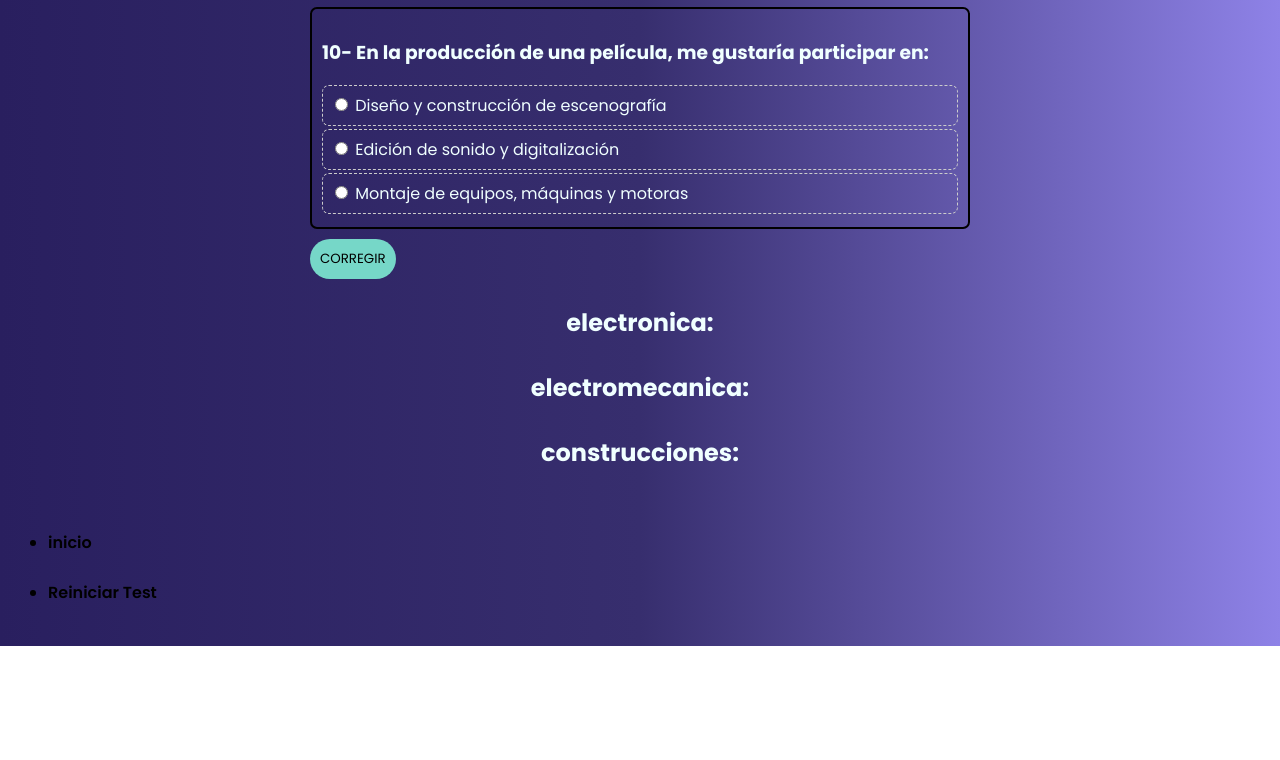
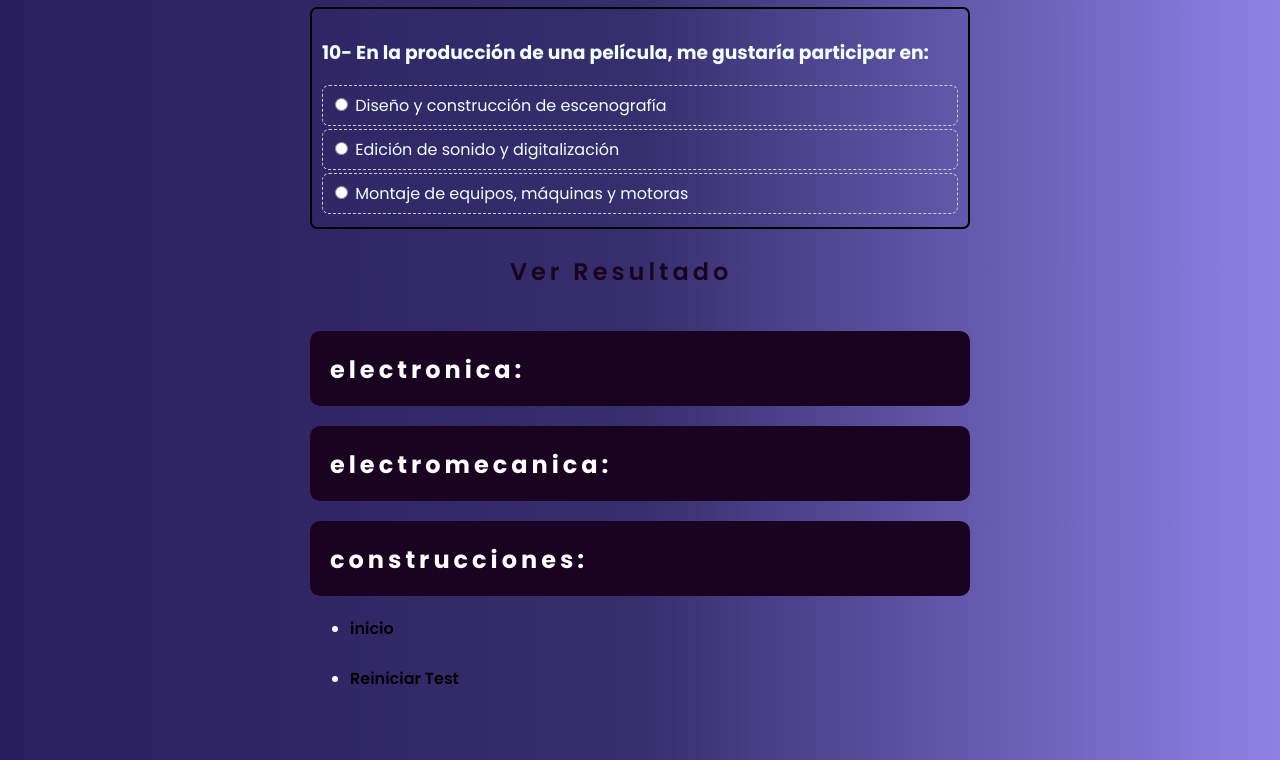
Before and after one commit to Proyecto-Vocacional/Test-Vocacional6TO, a plain HTML site: page Juego de ecuaciones.html in a window 1280 px wide. Shown: the part 2274-3034 px from the top of the page. Before the commit the page ends 2920 px from the top, so only its background shows below. Drawn offline with nearby package versions, Linux system fonts and the light colour scheme.

Commit message:
Add files via upload

```diff
--- a/Juego de ecuaciones.html
+++ b/Juego de ecuaciones.html
@@ -148,9 +148,29 @@
 			</label>
 		</section>
 
-		<button onclick="corregir()" id="btn-abrir"> CORREGIR </button>
+		<!--<button onclick="corregir()" id="btn-abrir">
+			<span id="span1"></span>
+			<span id="span2"></span>
+			<span id="span3"></span>
+			<span id="span4"></span>
 
-		<dialog  id="modal">
+			CORREGIR </button>--->
+
+
+		<script src="https://ajax.googleapis.com/ajax/libs/jquery/2.1.1/jquery.min.js"></script>
+
+
+		<a href="" id="btn" class="btn-neon">
+			<span id="span1"></span>
+			<span id="span2"></span>
+			<span id="span3"></span>
+			<span id="span4"></span>
+			Ver Resultado
+		</a>
+
+
+
+		<dialog id="modal">
 			<div id="capa">
 				<h2 class="popTitle">Te recomendamos:</h2>
 
@@ -158,10 +178,15 @@
 
 				<a id="enlace1" href="index.html">Ver mas informacion</a>
 
+
 				<button id="btn-cerrar">Cerrar popup
 
 				</button>
+
+				<div id="tag">Recordaque este </div>
+
 			</div>
+
 		</dialog>
 
 
@@ -211,10 +236,28 @@
 
 
 
-		<h2>electronica: <span id="resultado" %></span></h2>
-		<h2>electromecanica:<span id="resultado2" %></span></h2>
-		<h2>construcciones:<span id="resultado3" %></span></h2>
+		<div class="esp1">
+			<h2 class="asig">electronica: <span id="resultado"></span></h2>
+
+			<div class="barra">
+				<div class="progreso" ></div>
 			</div>
+
+		</div>
+
+
+		<div >
+			<h2 class="asig">electromecanica: <span id="resultado2"></span></h2>
+
+			<div>
+				<h2 class="asig">construcciones: <span id="resultado3"></span></h2>
+
+			</div>
+
+		</div>
+
+
+
 
 		<script src="script.js"></script>
 
@@ -230,6 +273,9 @@
 		</footer>
 
 
+
+
+
 </body>
 
 </html>
--- a/estilo2.css
+++ b/estilo2.css
@@ -1,4 +1,5 @@
 @import url('https://fonts.googleapis.com/css2?family=Poppins:wght@300;400;600;700&display=swap');
+
 
 * {
 	box-sizing: border-box;
@@ -18,6 +19,9 @@ body {
 
 	background-image: linear-gradient(to right, rgb(41, 31, 95), rgb(55, 46, 110), rgb(142, 130, 231));
 }
+
+
+
 
 .container {
 	max-width: 700px;
@@ -55,18 +59,22 @@ label:hover {
 
 #btn-abrir {
 	width: 80%,
-		display block;
+	display block;
 	margin: auto;
 	padding: 10px;
-
-	background-color: #76d7c8;
+	background-color: #1a0321;;
 	border: none;
 	cursor: pointer;
 	border-radius: 20px;
+	color: #fff;
 }
 
 #btn-abrir:hover {
 	background: #000;
+
+	background: #a945c7;
+    box-shadow: 0 0 10px #a945c7, 0 0 40px #a945c7, 0 0 80px #a945c7;
+    transition-delay: 0.2s;
 	color: #fff;
 }
 
@@ -157,17 +165,17 @@ h2 {
 
 #resultado {
 	font-size: 30px;
-	color: blue;
+	color: #a945c7;
 }
 
 #resultado2 {
 	font-size: 30px;
-	color: blue;
+	color: #a945c7;
 }
 
 #resultado3 {
 	font-size: 30px;
-	color: blue;
+	color: #a945c7;
 }
 
 /*MODAL*/
@@ -193,12 +201,23 @@ h2 {
 
 }
 
-#capa {
-
-	padding: 10px;
-	margin: 10px 0;
+#modal::after {
+	content: "";
+	position: absolute;
+	top: 0;
+	left: 0;
+	width: 100%;
+	height: 100%;
+	/*background-image: url(img/a5dbb481cbbabce95f8ebe77e30078c1.gif);
+	*/
+	z-index: -1;
+	opacity: 0.3;
+	background-repeat: no-repeat;
+	background-size: cover;
 
 }
+
+
 
 #modal2::backdrop {
 	background-color: rgba(0, 0, 0, 0.55);
@@ -207,10 +226,11 @@ h2 {
 
 
 #modal2 {
-	max-width: 50ch;
-	height: 60%;
-	background-image: url(tdma.png);
+	width: 600px;
+	height: 300px;
+	background-image: url(img/aurelien-romain-DB_q6rPFnBM-unsplash.jpg);
 	color: white;
+	background-size: cover;
 }
 
 #modal3::backdrop {
@@ -243,7 +263,6 @@ h2 {
 	background-position-y: top;
 	color: white;
 	background-color: darkslateblue;
-
 	padding: 20px;
 
 }
@@ -273,3 +292,129 @@ a:hover {
 	color: rgb(255, 255, 255);
 
 }
+
+#tag {
+	text-align: center;
+
+}
+/*//////////////////////////////////////////*/
+.btn-neon{
+
+    position: relative;
+    display: inline-block;
+    padding: 15px 100px;
+	margin-left: 100px;
+    color: #fff;
+    letter-spacing: 4px;
+    text-decoration: none;
+    font-size: 24px;
+    overflow: hidden;
+    transition: 0.2s;
+	background-color: transparent;
+	border-color: transparent;
+	color: #1a0321;
+	border-radius: 10px;
+}
+
+.asig{
+	text-align: justify;
+	position: relative;
+    display: block;
+    padding: 15px 100px;
+	padding-inline-start: 20px;
+    color: #fff;
+    letter-spacing: 4px;
+    text-decoration: none;
+    font-size: 24px;
+	background-color: #1a0321;
+	border-radius: 10px;
+
+}
+
+
+/*/////////////////////////////////
+.barra{
+	width: 350px;
+	height: 20px;
+	background-color: white;
+	border-radius: 10px;
+	box-shadow: 4px 25px 25px rgb(0, 0, 0);
+}
+
+.progreso{
+width: var(--s);
+height: 100%;
+background-color: #a80fd6;
+border-radius: 10px;
+animation: Aumentar 5s ease;
+
+}
+
+////////////////////////////////////*/
+
+
+
+
+.btn-neon:hover{
+    background: #a945c7;
+    box-shadow: 0 0 10px #a945c7, 0 0 40px #a945c7, 0 0 80px #a945c7;
+    transition-delay: 0.8s;
+ }
+.btn-neon span{
+    position: absolute;
+    display: block;
+}
+#span1{
+    top: 0;
+    left: -100%;
+    width: 100%;
+    height: 2px;
+    background: linear-gradient(90deg, transparent,#a945c7);
+ }
+ .btn-neon:hover #span1{
+    left: 100%;
+    transition: 0.7s;
+}
+ #span3{
+    bottom: 0;
+    right: -100%;
+    width: 100%;
+    height: 2px;
+    background: linear-gradient(270deg, transparent,#a945c7);
+}
+ .btn-neon:hover #span3{
+    right: 100%;
+    transition: 0.8s;
+    transition-delay: 0.4s;
+}
+#span2{
+    top: -100%;
+    right: 0;
+    width: 2px;
+    height: 100%;
+    background: linear-gradient(180deg,transparent,#a945c7);
+}
+.btn-neon:hover #span2{
+    top: 100%;
+    transition: 0.8s;
+    transition-delay: 0.15s;
+}
+#span4{
+    bottom: -100%;
+    left: 0;
+    width: 2px;
+    height: 100%;
+    background: linear-gradient(360deg,transparent,#a945c7);
+}
+.btn-neon:hover #span4{
+    bottom: 100%;
+    transition: 0.7s;
+    transition-delay: 0.65s;
+}
+
+@keyframes Aumentar{
+0% {width: 0%}
+100% {width: var(--s)}
+
+
+}
--- a/script.js
+++ b/script.js
@@ -1,3 +1,10 @@
+$(document).ready(function (){
+    $('.btn-neon').on('click', function (e){
+        e.preventDefault();
+        corregir();
+    })
+})
+
 
 var btnAbrir = document.getElementById("btn-abrir");
 
@@ -17,10 +24,13 @@ var modal3 = document.getElementById("modal3");
 
 var modal4 = document.getElementById("modal4");
 
+
+
 let sound  = new Audio('Audio-de-mati.mp3');
 let Esound  = new Audio('y2mate.com - Cyberpunk 2077 music_320kbps (mp3cut.net).mp3');
 let Xsound  = new Audio('megaman-x-error.mp3');
 let Msound  = new Audio('y2mate.com - Cyberpunk 2077 music_320kbps (mp3cut.net).mp3');
+
 
 
 btnCerrar.addEventListener("click",()=>{
@@ -125,7 +135,7 @@ construcciones2 = Math.trunc(construcciones);
 
 
 	////////////////////////
-	if(contador<10){
+	/*if(contador<10){
 		document.getElementById("resultadoFin4").innerHTML = "Primero realiza todas las preguntas porfavor :)";
 	boolean = 1;
 	Xsound.play();
@@ -133,15 +143,15 @@ construcciones2 = Math.trunc(construcciones);
 
 
 
-		}
+		}*/
 
 
 if(boolean == 0){
 
 
-	document.getElementById("resultado").innerHTML = electronica2;
-	document.getElementById("resultado2").innerHTML = mecanica2;
-	document.getElementById("resultado3").innerHTML = construcciones2;
+	document.getElementById("resultado").innerHTML = electronica2 + "%";
+	document.getElementById("resultado2").innerHTML = mecanica2 + "%";
+	document.getElementById("resultado3").innerHTML = construcciones2 + "%";
 
 
 	if(electronica > mecanica && electronica > construcciones ){
@@ -151,7 +161,6 @@ if(boolean == 0){
 
 
 		document.getElementById("resultadoFin").innerHTML = "Electronica";
-
 
 
 		}
```
Lines whose indentation alone changed are shown as unchanged.
